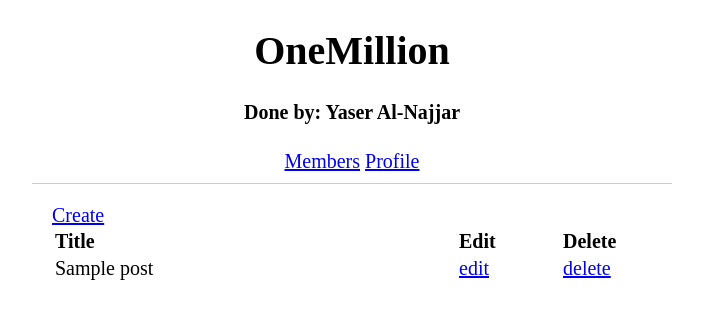
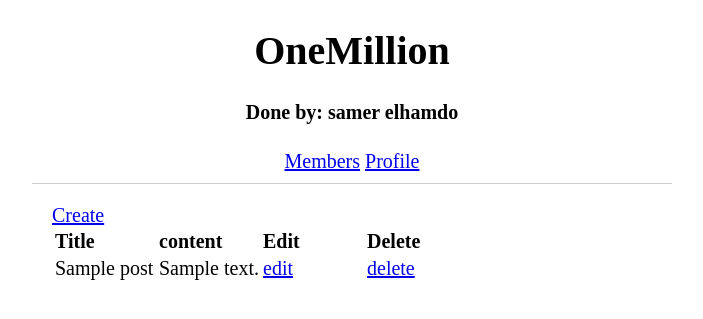
Before and after one commit to SamerElhamdo/PythonApp, a Flask app: template app/templates/index.html in a window 1280 px wide. Shown: the top 319 px of the page, without its empty margins (288-991 px from the left). Run offline with Flask 2, Linux system fonts and the light colour scheme; the template is opened without the code that fills it: most values are stand-ins (such as "Sample title", 1, 10 or a date in 2020).

Commit message:
gitflow-release-stash: 1.0.0
تعديل الاسم

```diff
--- a/app/static/style.css
+++ b/app/static/style.css
@@ -7,16 +7,12 @@ body {
     margin: 0 auto;
     border-top: 1px solid #ccc;
     padding: 20px;
+
 }
 
 table td {
     min-width: 100px;
 }
-
-    table td:first-child {
-        min-width: 400px;
-    }
-
 thead {
     text-align: left;
 }
--- a/app/templates/index.html
+++ b/app/templates/index.html
@@ -11,7 +11,7 @@
 
     <div class="centered-item">
         <h1>OneMillion</h1>
-		<h4>Done by: Yaser Al-Najjar</h4>
+		<h4>Done by: samer elhamdo</h4>
     </div>
 
     <div class="centered-item">
@@ -29,6 +29,10 @@
                 <tr>
                     <th>
                         Title
+                    </th>
+
+                    <th>
+                        content
                     </th>
 
                     <th>
@@ -91,6 +95,10 @@
                     </td>
 
                     <td>
+                        {{post.content}}
+                    </td>
+
+                    <td>
                         <a href="#">edit</a>
                     </td>
 
--- a/app/templates/topic_add.html
+++ b/app/templates/topic_add.html
@@ -4,7 +4,7 @@
 <head>
     <meta charset="utf-8">
     <title>Topic Add</title>
-    <link rel="stylesheet" href="/static/style.css">
+    <link rel="stylesheet" href="../static/style.css">
 </head>
 
 <body>
```
